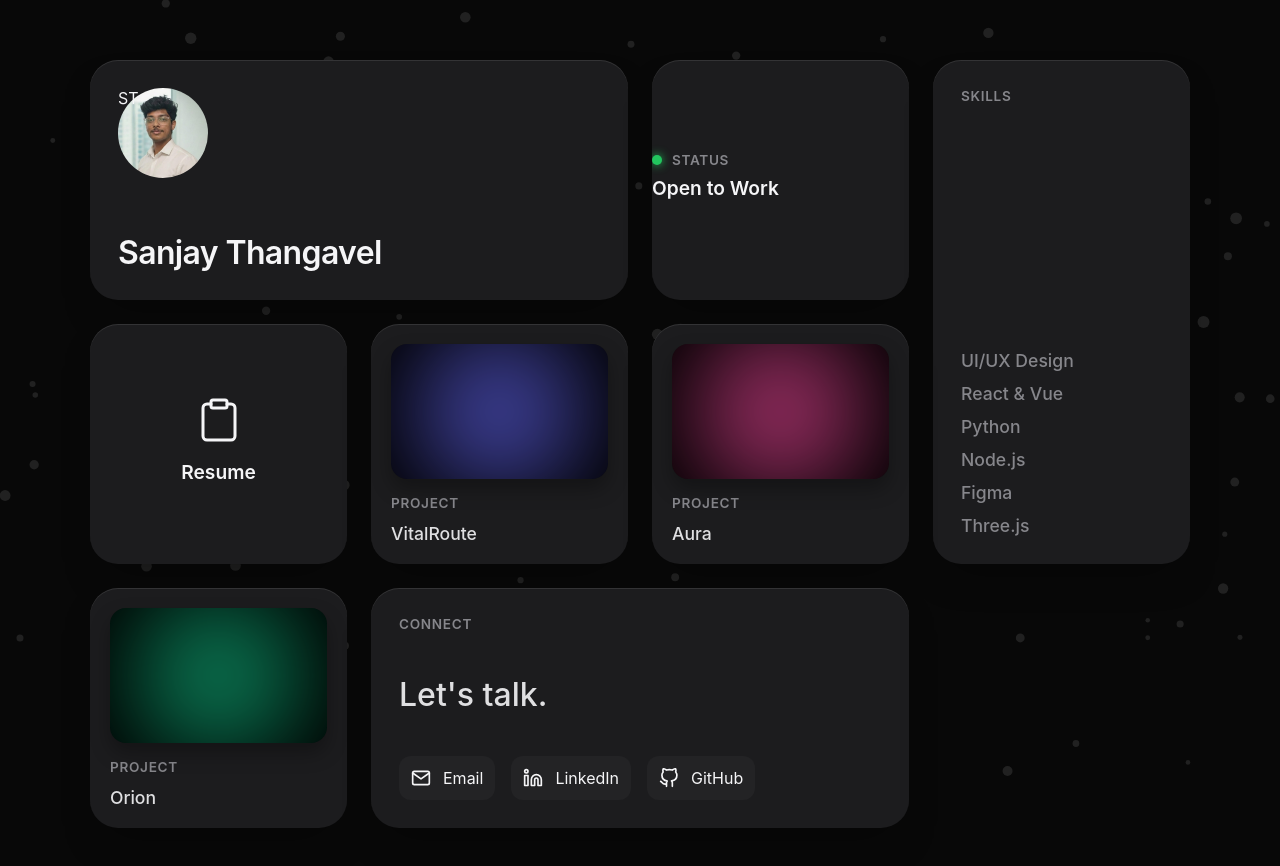
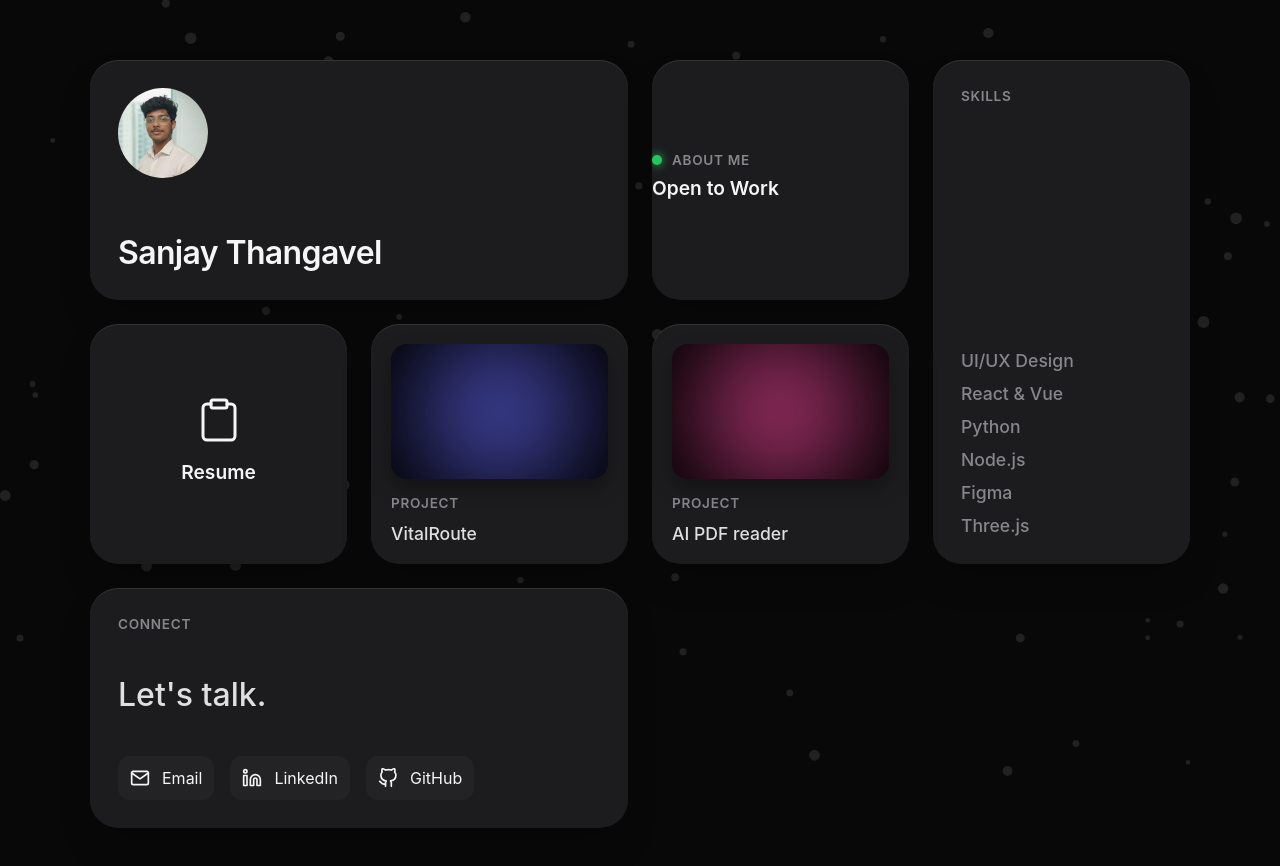
Before and after one commit to SANJAY8125/Portfolio, a website built with Vite: page index.html in a window 1280 px wide. Built offline with nearby package versions, Linux system fonts and the light colour scheme.

Commit message:
Update content and remove Orion project

```diff
--- a/index.html
+++ b/index.html
@@ -18,15 +18,16 @@
 
     <!-- 1. Profile (Top Left - Wide) -->
     <div class="card col-span-2 row-span-1 profile-card">
-      <div class="avatar">ST</div>
+      <div class="avatar"></div>
       <h1>Sanjay Thangavel</h1>
     </div>
 
     <!-- 2. Status (Top Middle - Square) -->
     <div class="card location-card" style="justify-content: center;">
       <div style="display: flex; align-items: center; gap: 10px; margin-bottom: 8px;">
-        <div style="width: 10px; height: 10px; background: #22c55e; border-radius: 50%; box-shadow: 0 0 10px #22c55e;"></div>
-        <span class="subtitle" style="margin: 0;">Status</span>
+        <div style="width: 10px; height: 10px; background: #22c55e; border-radius: 50%; box-shadow: 0 0 10px #22c55e;">
+        </div>
+        <span class="subtitle" style="margin: 0;">About me</span>
       </div>
       <h3>Open to Work</h3>
     </div>
@@ -64,22 +65,13 @@
       <h2>VitalRoute</h2>
     </div>
 
-    <!-- 6. Project 3: Aura (Row 3 - Wide for contrast) -->
+    <!-- 6. Project 3: AI PDF reader (Row 3 - Wide for contrast) -->
     <div class="card project-card">
       <div class="project-preview">
         <div class="glow-orb" style="--orb-color: #ec4899"></div>
       </div>
       <span class="subtitle">Project</span>
-      <h2>Aura</h2>
-    </div>
-
-    <!-- 7. Project 4 (Row 3) -->
-    <div class="card project-card">
-      <div class="project-preview">
-        <div class="glow-orb" style="--orb-color: #10b981"></div>
-      </div>
-      <span class="subtitle">Project</span>
-      <h2>Orion</h2>
+      <h2>AI PDF reader</h2>
     </div>
 
     <!-- 8. Connect (Row 3) -->
```
